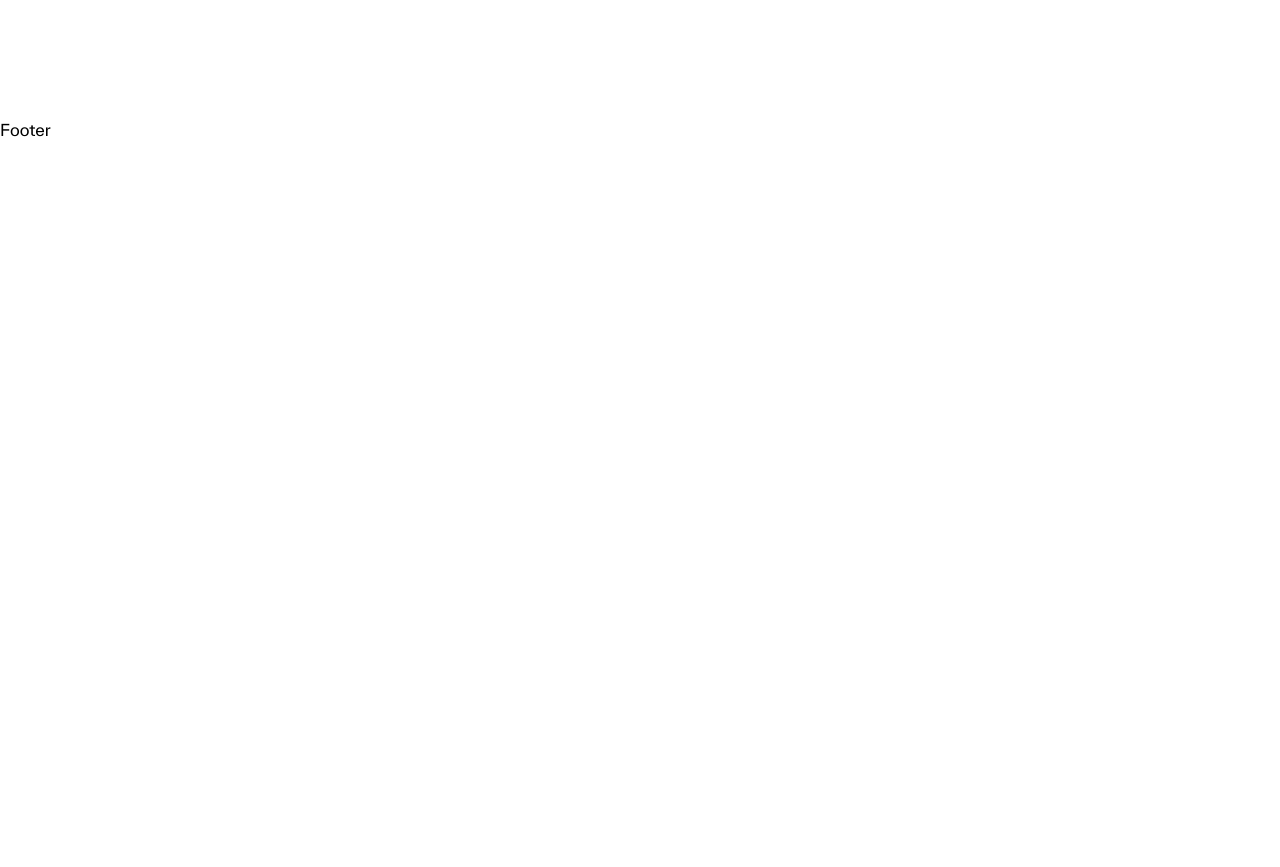
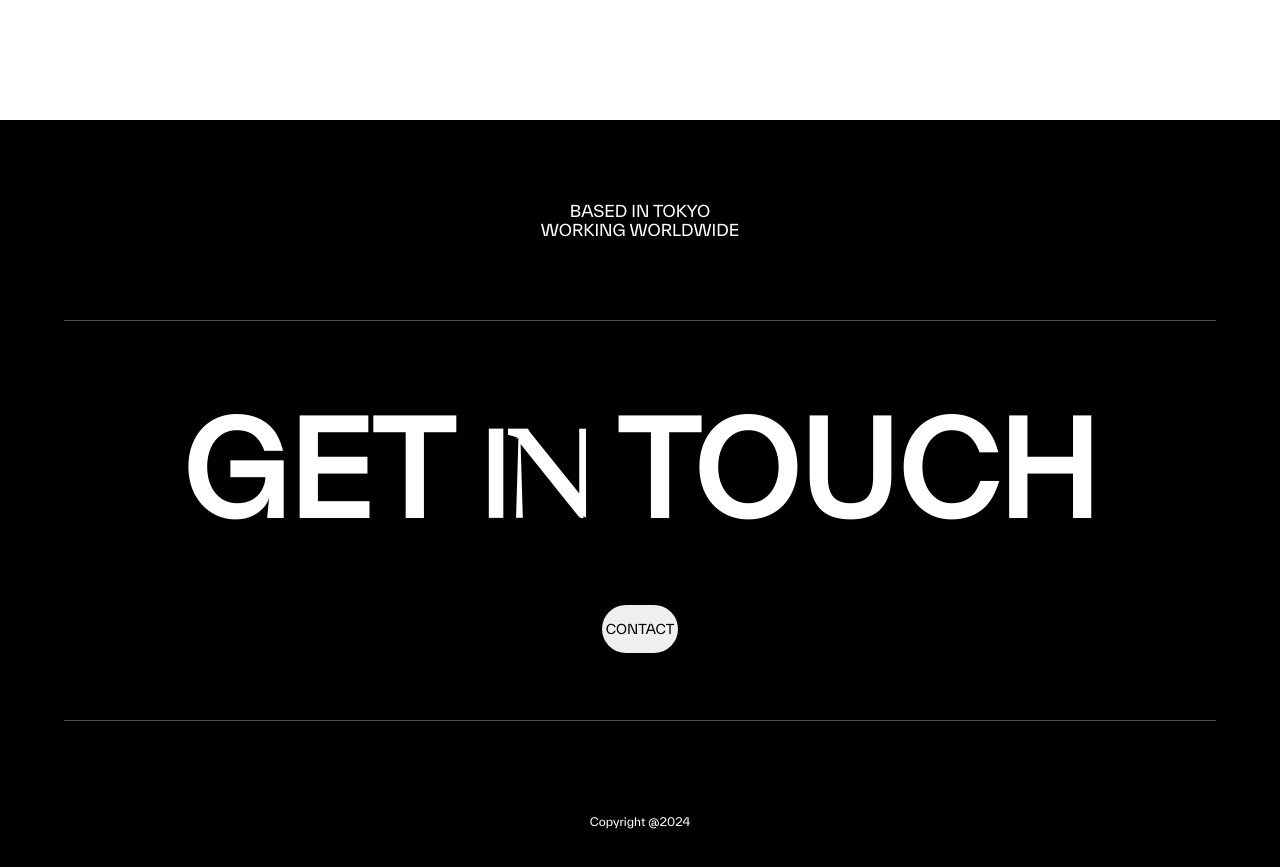
Before and after one commit to Prisans/shift, a React (Vite) app: page / in a window 1280 px wide. Shown: the part 2280-3147 px from the top of the page. Before the commit the page ends 2419 px from the top, so only its background shows below. Built offline with nearby package versions, Linux system fonts and the light colour scheme.

Commit message:
Footer completed

```diff
--- a/src/Components/Footer/Footer.css
+++ b/src/Components/Footer/Footer.css
@@ -0,0 +1,76 @@
+.footer{
+    width: 100%;
+    height: 100vh;
+    background: black;
+    display: flex;
+    justify-content: center;
+    align-items: center;
+    color: #fff;
+}
+
+.footer-container{
+    width: 90%;
+    height: 100%;
+    /* background: red; */
+    display: flex;
+    flex-direction: column;
+}
+
+.footer-container-top{
+    width: 100%;
+    height: 25vh;
+    /* background: #c5a5a5; */
+    display: flex;
+    flex-direction: column;
+    align-items: center;
+    justify-content: center;
+}
+
+.footer-container-middle{
+    border-top: 1px solid rgba(255, 255, 255, 0.301);
+    width: 100%;
+    height: 50vh;
+    /* background: #278eb9; */
+    display: flex;
+    flex-direction: column;
+    gap: 3rem;
+    justify-content: center;
+    align-items: center;
+}
+
+.footer-container-middle h1{
+    font-size: 10vw;
+}
+
+.footer-container-middle button{
+    width: 6vw;
+    height: 6vh;
+    border-radius: 2vw;
+    border: none;
+    transition: 0.5s ease;
+
+}
+
+.footer-container-middle button:hover{
+    background: black;
+    color: #fff;
+    cursor: pointer;
+}
+
+.footer-container-middle h1 span{
+    font-family: "Prisans";
+}
+
+.footer-container-bottom{
+    border-top: 1px solid rgba(255, 255, 255, 0.301);
+    width: 100%;
+    height: 25vh;
+    /* background: #b013c5; */
+    display: flex;
+    align-items: center;
+    justify-content: center;
+}
+
+.footer-container-bottom p{
+    font-size: 0.9vw;
+}
--- a/src/Components/Footer/Footer.jsx
+++ b/src/Components/Footer/Footer.jsx
@@ -3,7 +3,27 @@ import './Footer.css'
 
 const Footer = () => {
   return (
-    <div>Footer</div>
+    <div className="footer">
+
+      <div className="footer-container">
+
+        <div className="footer-container-top">
+          <p>BASED IN TOKYO</p>
+          <p>WORKING WORLDWIDE</p>
+        </div>
+
+        <div className="footer-container-middle">
+          <h1>GET <span>IN</span> TOUCH</h1>
+          <button>CONTACT</button>
+        </div>
+
+        <div className="footer-container-bottom">
+          <p>Copyright @2024</p>
+        </div>
+
+      </div>
+
+    </div>
   )
 }
 
```
